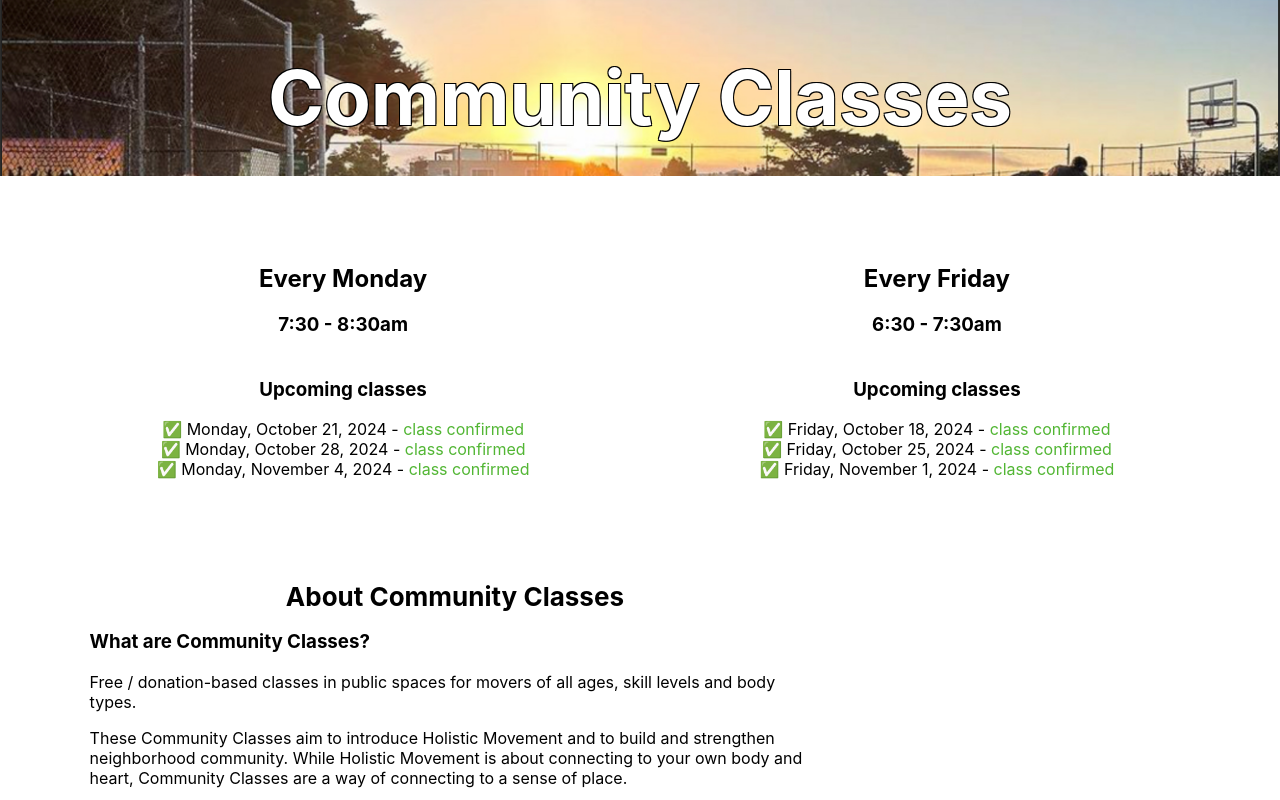
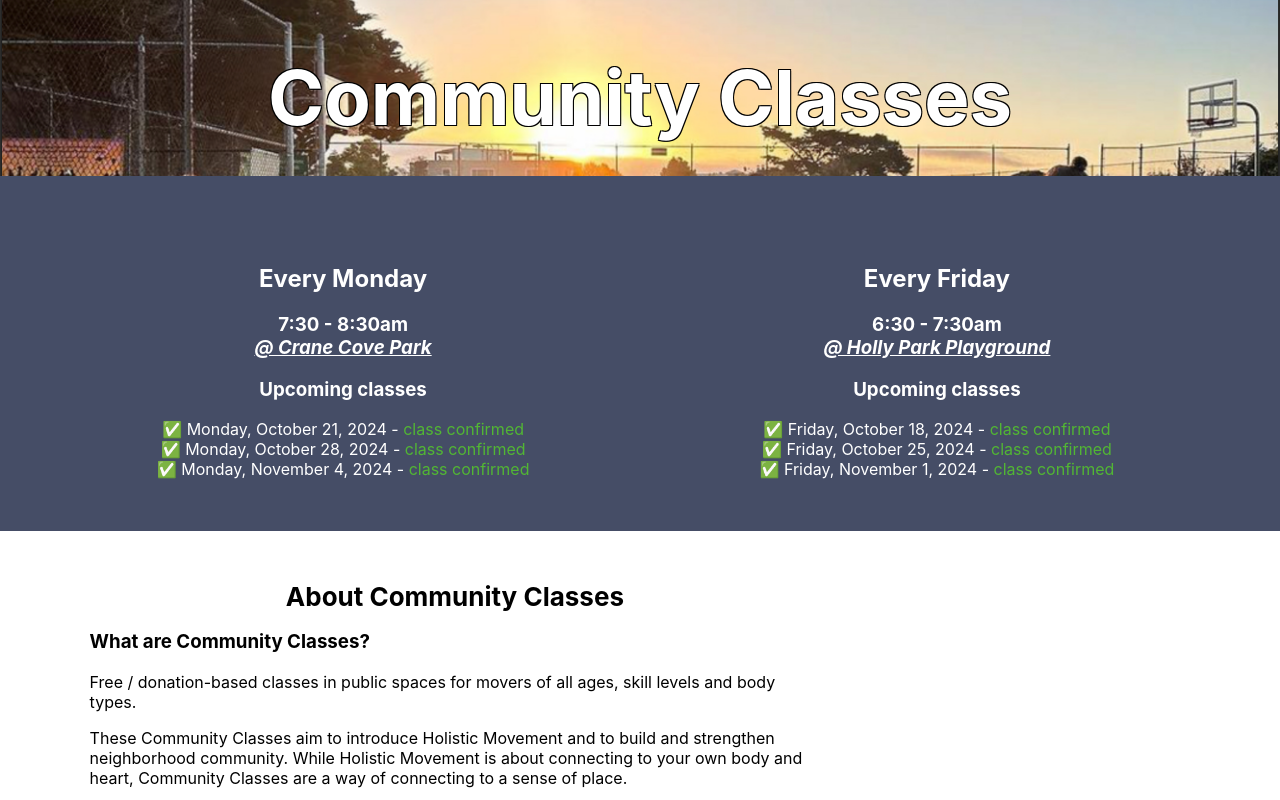
Before and after one commit to DigitalDsntHurt/jaaaam, a React (Create React App) app: page / in a window 1280 px wide. Shown: the top 800 px of the page. Built offline with nearby package versions, Linux system fonts and the light colour scheme.

Commit message:
Adds body styles to ensure dark blue background on communityclasses page and on bannerbioschedule page

```diff
--- a/src/App.scss
+++ b/src/App.scss
@@ -6,7 +6,6 @@
 $lighter-beige: #efeeb4;
 $white-color: #ffffff;
 $black-color: #000000;
-
 
 .App {
   text-align: center;
--- a/src/pages/BannerBioSchedule.scss
+++ b/src/pages/BannerBioSchedule.scss
@@ -6,6 +6,13 @@
 $lighter-beige: #efeeb4;
 $white-color: #ffffff;
 $black-color: #000000;
+
+body {
+    background-color: $darker-blue;
+    color: $white-color;
+    margin: 0;
+    min-height: 100vh;
+}
 
 .custom-hero-container {
     align-items: center;
--- a/src/pages/CommunityClasses.js
+++ b/src/pages/CommunityClasses.js
@@ -1,9 +1,9 @@
 import './CommunityClasses.scss';
+import { communityClassText, teacherTextV2 } from '../content_components/siteCopy';
 import { getNUpcomingDates } from '../helpers/helpers';
 import Hero from '../generic_components/Hero';
+import ImageLeftTextRight from '../generic_components/ImageLeftTextRight';
 import ImageRightTextLeft from '../generic_components/ImageRightTextLeft';
-import ImageLeftTextRight from '../generic_components/ImageLeftTextRight';
-import { communityClassText, teacherTextV2 } from '../content_components/siteCopy';
 
 const UpcomingClassesList = (classDates) => {
     return (
--- a/src/pages/CommunityClasses.scss
+++ b/src/pages/CommunityClasses.scss
@@ -1,3 +1,19 @@
+// COLORS
+$darker-blue: #454d66;
+$darker-green: #309975;
+$lighter-green: #58b368;
+$darker-beige: #dad873;
+$lighter-beige: #efeeb4;
+$white-color: #ffffff;
+$black-color: #000000;
+
+body {
+    background-color: $darker-blue;
+    color: $white-color;
+    margin: 0;
+    min-height: 100vh;
+}
+
 .community-class-detail-grid-container {
     margin-top: 2vh;
     display: grid;
```
